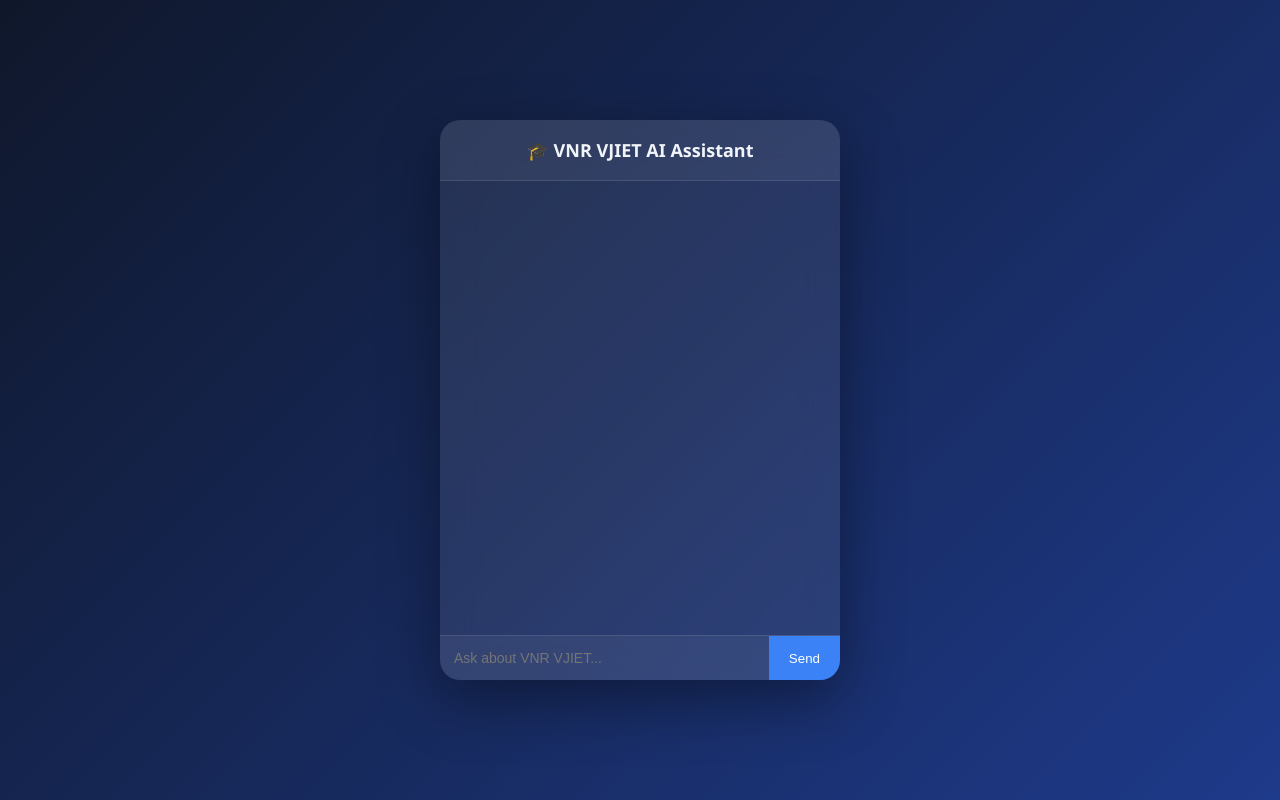
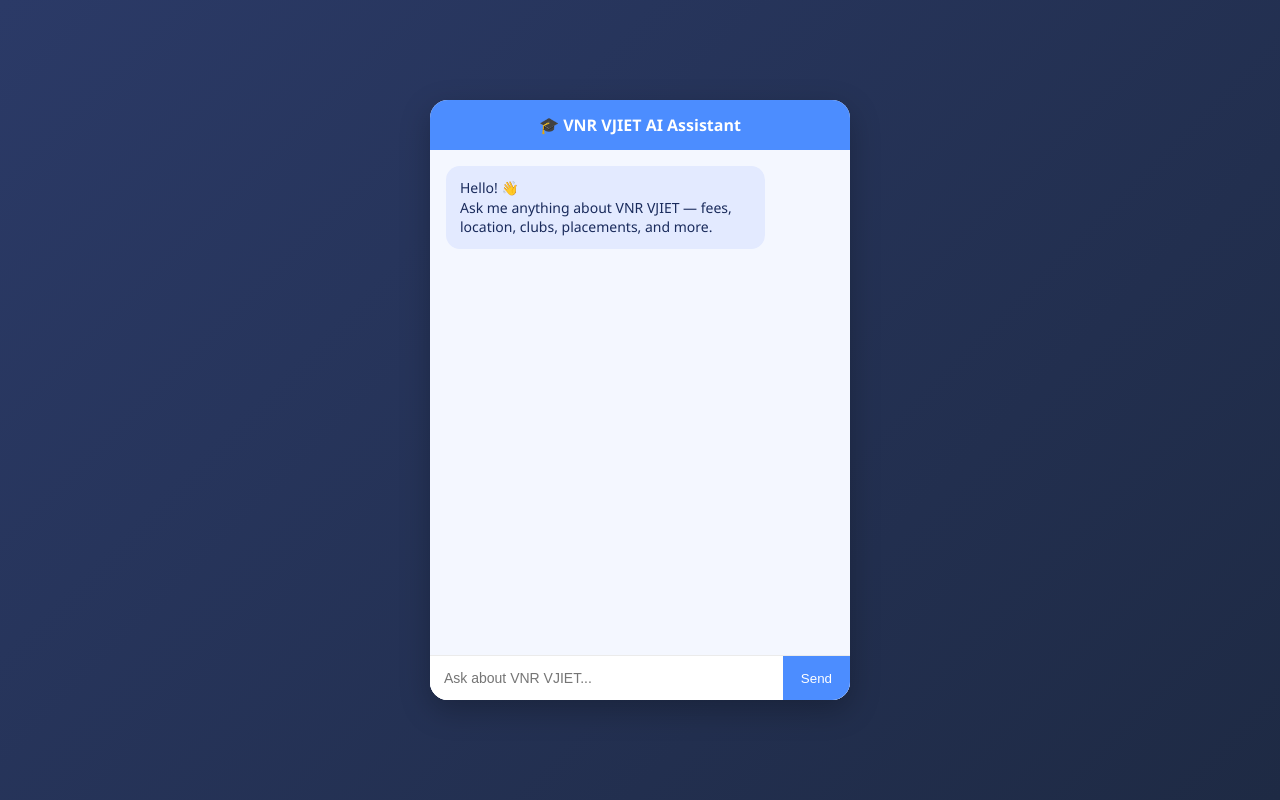
Before and after one commit to Kadarla-Abhiram/college-ai-chatbot, a Flask app: page / in a window 1280 px wide. Run offline with Flask 3, Linux system fonts and the light colour scheme.

Commit message:
new modern chat UI

```diff
--- a/templates/index.html
+++ b/templates/index.html
@@ -8,22 +8,21 @@
 <style>
 body {
     margin: 0;
-    font-family: "Segoe UI", sans-serif;
-    background: linear-gradient(135deg, #0f172a, #1e3a8a);
     height: 100vh;
     display: flex;
+    justify-content: center;
     align-items: center;
-    justify-content: center;
+    background: linear-gradient(135deg, #2b3a67, #1e2a44);
+    font-family: "Segoe UI", sans-serif;
 }
 
-/* Chat card */
+/* Chat container */
 .chat-container {
-    width: 400px;
-    height: 560px;
-    background: rgba(255, 255, 255, 0.08);
-    backdrop-filter: blur(18px);
-    border-radius: 20px;
-    box-shadow: 0 20px 60px rgba(0,0,0,0.4);
+    width: 420px;
+    height: 600px;
+    background: #f4f7ff;
+    border-radius: 18px;
+    box-shadow: 0 10px 30px rgba(0,0,0,0.25);
     display: flex;
     flex-direction: column;
     overflow: hidden;
@@ -31,90 +30,74 @@ body {
 
 /* Header */
 .header {
-    padding: 18px;
+    background: #4c8dff;
+    color: white;
+    padding: 14px;
     text-align: center;
     font-weight: 600;
-    font-size: 18px;
-    color: #f1f5f9;
-    background: rgba(255,255,255,0.05);
-    border-bottom: 1px solid rgba(255,255,255,0.1);
+    font-size: 16px;
 }
 
 /* Messages area */
-.messages {
+#chat-box {
     flex: 1;
     padding: 16px;
     overflow-y: auto;
+    display: flex;
+    flex-direction: column;
+    gap: 10px;
 }
 
 /* Message bubbles */
-.msg {
+.message {
     max-width: 75%;
-    padding: 12px 16px;
-    margin-bottom: 12px;
-    border-radius: 16px;
+    padding: 12px 14px;
+    border-radius: 14px;
     font-size: 14px;
-    line-height: 1.5;
-    animation: fadeIn 0.2s ease-in-out;
+    line-height: 1.4;
+    word-wrap: break-word;
 }
 
-.user {
-    background: #3b82f6;
-    color: white;
-    margin-left: auto;
-    border-bottom-right-radius: 4px;
+/* Bot message */
+.bot {
+    background: #e3eaff;
+    color: #1a2b5c;
+    align-self: flex-start;
 }
 
-.bot {
-    background: rgba(255,255,255,0.12);
-    color: #e2e8f0;
-    border-bottom-left-radius: 4px;
+/* User message */
+.user {
+    background: #4c8dff;
+    color: white;
+    align-self: flex-end;
 }
 
-/* Input area */
+/* Input bar */
 .input-area {
     display: flex;
-    border-top: 1px solid rgba(255,255,255,0.1);
-    background: rgba(255,255,255,0.05);
+    border-top: 1px solid rgba(0,0,0,0.08);
+    background: #ffffff;
 }
 
-input {
+.input-area input {
     flex: 1;
     padding: 14px;
     border: none;
     outline: none;
-    background: transparent;
-    color: white;
     font-size: 14px;
 }
 
-button {
-    padding: 0 20px;
+.input-area button {
+    padding: 0 18px;
+    background: #4c8dff;
     border: none;
-    background: #3b82f6;
     color: white;
     cursor: pointer;
     font-weight: 500;
-    transition: 0.2s;
 }
 
-button:hover {
-    background: #2563eb;
-}
-
-/* Smooth scroll bar */
-.messages::-webkit-scrollbar {
-    width: 6px;
-}
-.messages::-webkit-scrollbar-thumb {
-    background: #64748b;
-    border-radius: 10px;
-}
-
-/* Animation */
-@keyframes fadeIn {
-    from {opacity: 0; transform: translateY(5px);}
-    to {opacity: 1; transform: translateY(0);}
+.input-area button:hover {
+    background: #3a6fe0;
 }
 </style>
 </head>
@@ -124,40 +107,64 @@ button:hover {
 <div class="chat-container">
     <div class="header">🎓 VNR VJIET AI Assistant</div>
 
-    <div class="messages" id="messages"></div>
+    <div id="chat-box">
+        <div class="message bot">
+            Hello! 👋<br>
+            Ask me anything about VNR VJIET — fees, location, clubs, placements, and more.
+        </div>
+    </div>
 
     <div class="input-area">
-        <input id="input" placeholder="Ask about VNR VJIET..." />
-        <button onclick="sendMsg()">Send</button>
+        <input type="text" id="user-input" placeholder="Ask about VNR VJIET...">
+        <button onclick="sendMessage()">Send</button>
     </div>
 </div>
 
 <script>
-async function sendMsg() {
-    const input = document.getElementById("input");
-    const messages = document.getElementById("messages");
-    const text = input.value.trim();
+async function sendMessage() {
+    const input = document.getElementById("user-input");
+    const message = input.value.trim();
+    if (!message) return;
 
-    if (!text) return;
+    const chatBox = document.getElementById("chat-box");
 
-    messages.innerHTML += `<div class="msg user">${text}</div>`;
+    // Show user message
+    const userMsg = document.createElement("div");
+    userMsg.className = "message user";
+    userMsg.textContent = message;
+    chatBox.appendChild(userMsg);
+
+    chatBox.scrollTop = chatBox.scrollHeight;
     input.value = "";
 
-    const res = await fetch("/chat", {
-        method: "POST",
-        headers: {"Content-Type": "application/json"},
-        body: JSON.stringify({message: text})
-    });
+    try {
+        const response = await fetch("/chat", {
+            method: "POST",
+            headers: { "Content-Type": "application/json" },
+            body: JSON.stringify({ message })
+        });
 
-    const data = await res.json();
-    messages.innerHTML += `<div class="msg bot">${data.reply}</div>`;
+        const data = await response.json();
 
-    messages.scrollTop = messages.scrollHeight;
+        const botMsg = document.createElement("div");
+        botMsg.className = "message bot";
+        botMsg.textContent = data.reply;
+        chatBox.appendChild(botMsg);
+
+        chatBox.scrollTop = chatBox.scrollHeight;
+
+    } catch (error) {
+        const errMsg = document.createElement("div");
+        errMsg.className = "message bot";
+        errMsg.textContent = "⚠️ Error connecting to server.";
+        chatBox.appendChild(errMsg);
+    }
 }
 
-/* ENTER key support */
-document.getElementById("input").addEventListener("keypress", function(e) {
-    if (e.key === "Enter") sendMsg();
+// Enter key support
+document.getElementById("user-input")
+.addEventListener("keypress", function(e) {
+    if (e.key === "Enter") sendMessage();
 });
 </script>
 
```
